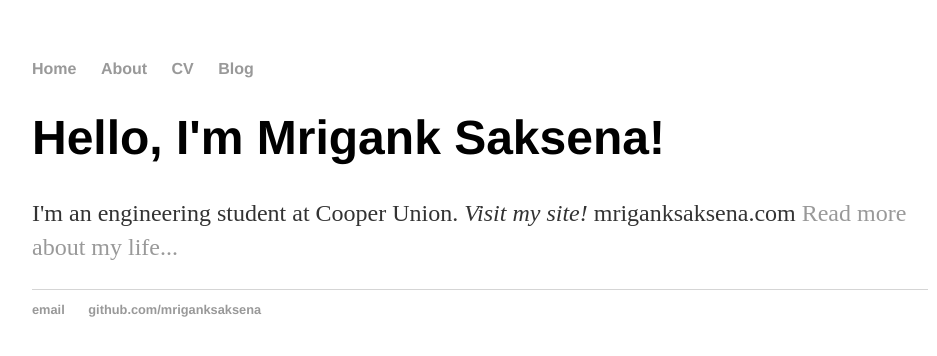
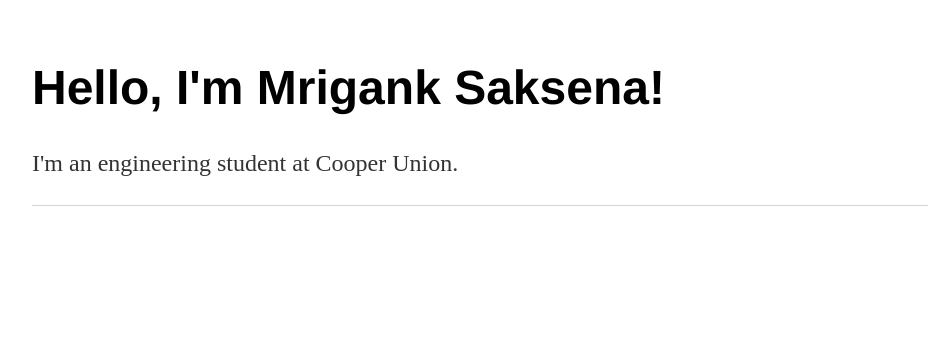
Before and after one commit to mriganksaksena/mriganksaksena.github.io, a plain HTML site: page index.html in a window 1280 px wide. Shown: the whole page, without its empty margins (160-1097 px from the left). Drawn offline with Linux system fonts and the light colour scheme.

Commit message:
Update index.html

```diff
--- a/index.html
+++ b/index.html
@@ -8,22 +8,18 @@
 	<body>
 		<nav>
     		<ul>
-        		<li><a href="/">Home</a></li>
-	        	<li><a href="/about">About</a></li>
-        		<li><a href="/cv">CV</a></li>
-        		<li><a href="/blog">Blog</a></li>
+
     		</ul>
 		</nav>
 		<div class="container">
     		<div class="blurb">
         		<h1>Hello, I'm Mrigank Saksena!</h1>
-				<p>I'm an engineering student at Cooper Union. <em>Visit my site!</em> mriganksaksena.com <a href="/about">Read more about my life...</a></p>
+				<p>I'm an engineering student at Cooper Union. </p>
     		</div><!-- /.blurb -->
 		</div><!-- /.container -->
 		<footer>
     		<ul>
-        		<li><a href="mailto:mriganksaksena.com@gmail.com">email</a></li>
-        		<li><a href="https://github.com/mriganksaksena">github.com/mriganksaksena</a></li>
+
 			</ul>
 		</footer>
 	</body>
```
